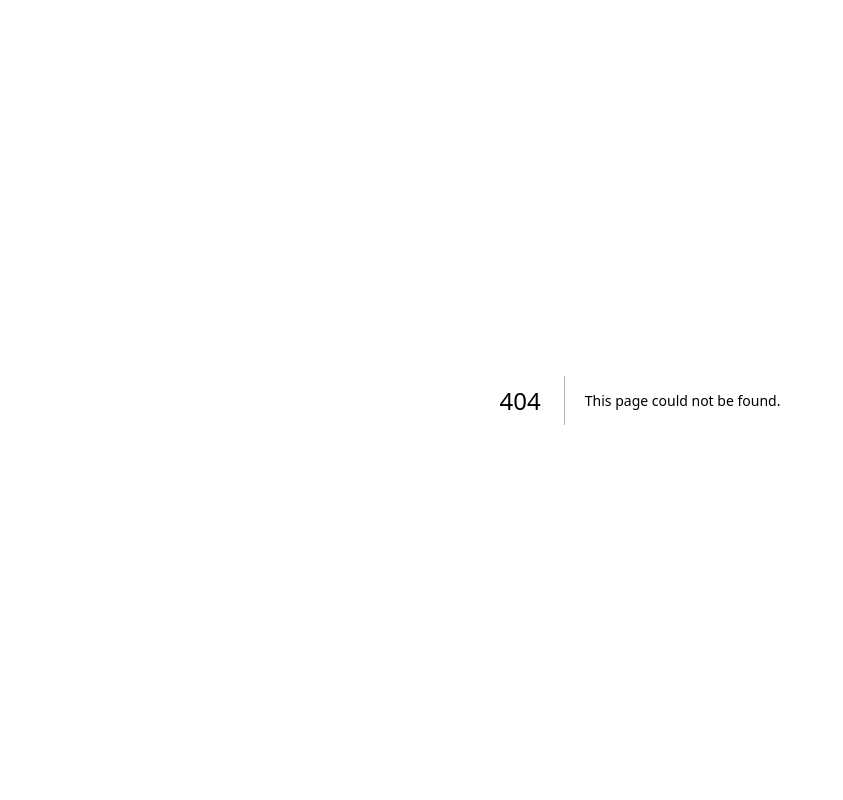
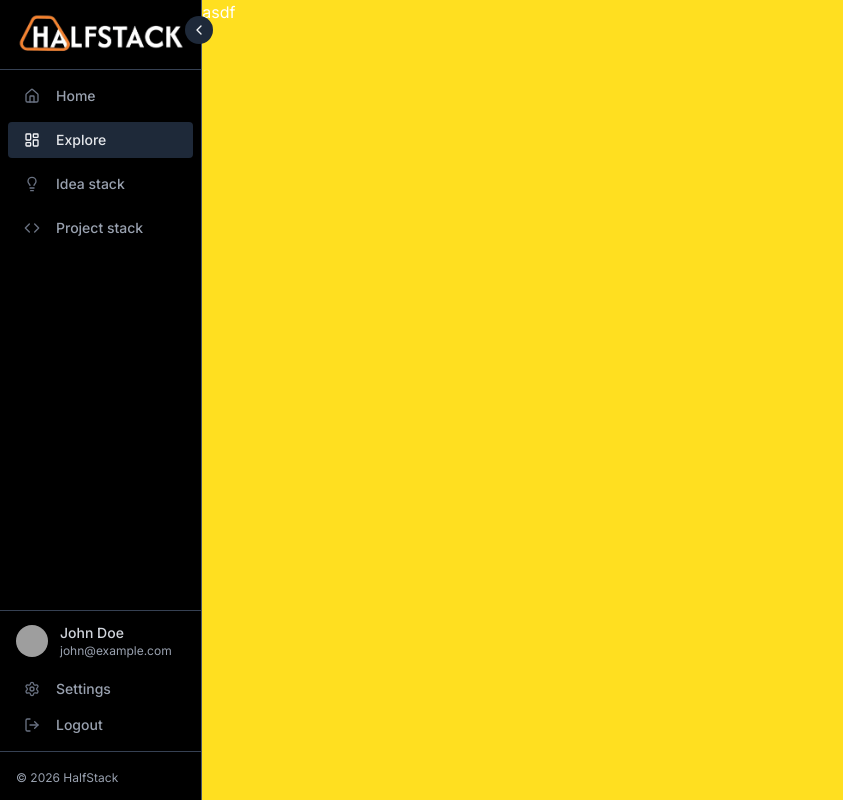
Before and after one commit to Mrunal-Malkar/StackRescue, a Next.js app: page /explore in a window 1280 px wide. Before the commit this address had no page. Shown: the whole page, without its empty margins (0-843 px from the left). Built offline with nearby package versions, Linux system fonts and the light colour scheme; grey boxes are pictures that could not be loaded.

Commit message:
add sidebaar & fix css file import

```diff
--- /dev/null
+++ b/app/explore/page.tsx
@@ -0,0 +1,13 @@
+import Sidebar from "@/components/sidebar"
+
+const Explore = () => {
+
+    return (
+        <div className='w-screen min-h-screen flex bg-black text-white'>
+           <Sidebar/>
+            <div className='w-full bg-yellow-300'>asdf</div>
+        </div>
+  )
+}
+
+export default Explore
--- a/app/globals.css
+++ b/app/globals.css
@@ -1,6 +1,5 @@
 @import "tailwindcss";
 @import "tw-animate-css";
-@import "shadcn/tailwind.css";
 
 /*
 @custom-variant dark (&:is(.dark *));
--- a/app/page.tsx
+++ b/app/page.tsx
@@ -1,9 +1,11 @@
-import { Button } from "@/components/ui/button";
+import { Button, ButtonCustom } from "@/components/ui/button";
 import { Navbar } from "@/components/ui/Navbar";
 import { Globe, Handshake, LucideCircleArrowUp, User2 } from "lucide-react";
 import Image from "next/image";
+import { redirect } from "next/navigation";
 
 export default function Home() {
+
   return (
     <div className="flex flex-col min-h-screen w-full overflow-x-hidden bg-zinc-500 font-sans dark:bg-black">
       <div className="h-screen flex flex-col ">
@@ -38,12 +40,12 @@ const HeroSection = () => {
         <h3 className="text-xl">Ready to Explore/Create a stack?</h3>
       </div>
       <div className="justify-between items-center flex pt-6 gap-x-6 lg:gap-x-12">
-        <Button className="cursor-pointer hover:from-blue-400 p-4 hover:scale-105 hover:to-blue-600 hover:bg-linear-to-br rounded-2xl bg-white text-black">
+        <ButtonCustom link="explore" className="cursor-pointer hover:from-blue-400 p-4 hover:scale-105 hover:to-blue-600 hover:bg-linear-to-br rounded-2xl bg-white text-black">
           Explore
-        </Button>
-        <Button className="cursor-pointer hover:from-blue-400 p-4 hover:scale-105 hover:to-blue-600 hover:bg-linear-to-br rounded-2xl bg-white text-black">
+        </ButtonCustom>
+        <ButtonCustom link="#" className="cursor-pointer hover:from-blue-400 p-4 hover:scale-105 hover:to-blue-600 hover:bg-linear-to-br rounded-2xl bg-white text-black">
           Create a Stack
-        </Button>
+        </ButtonCustom>
       </div>
     </div>
   );
--- /dev/null
+++ b/components/sidebar.tsx
@@ -0,0 +1,114 @@
+'use client'
+import { ChevronLeft, Code, Home, LayoutDashboard, Lightbulb, LogOut,Settings } from 'lucide-react'
+import React, { useState } from 'react'
+import { cn } from "@/components/utils/cn"
+import SidebarItem from "@/components/ui/sidebar-item"
+import Image from 'next/image'
+
+interface SidebarProps {
+  className?: string
+}
+
+const Sidebar: React.FC<SidebarProps> = ({ className }) => {
+  const [isCollapsed, setIsCollapsed] = useState(false)
+
+  const toggleSidebar = () => {
+    setIsCollapsed((prev) => !prev)
+  }
+
+  const menuItems = [
+    { icon: Home, label: 'Home', active: false, slug: '/' },
+    { icon: LayoutDashboard, label: 'Explore', active: true, slug: '/explore' },
+    { icon: Lightbulb, label: 'Idea stack', active: false, slug: '/create#idea' },
+    { icon: Code, label: 'Project stack', active: false, slug: '/create#project' },
+  ]
+
+  const userActions = [
+    { icon: Settings, label: 'Settings', active: false, slug: '/settings' },
+    { icon: LogOut, label: 'Logout', active: false, slug: '/logout' },
+  ]
+
+  return (
+    <aside
+      className={cn(
+        'flex h-screen flex-col border-r border-r-gray-600 bg-black',
+        isCollapsed ? 'w-20' : 'w-60',
+        className,
+      )}
+    >
+      {/* Header */}
+      <div className="relative border-b border-b-gray-700 px-4 py-3">
+        <div className="flex items-center space-x-3">
+          <Image
+          src="/logo-transparent.png"
+          alt='halfstack logo'
+          height={230}
+          width={170}
+          />
+        </div>
+        <button
+          onClick={toggleSidebar}
+          aria-label="Toggle Sidebar"
+          className="absolute top-4 -right-3 p-1.5 cursor-pointer rounded-full  bg-gray-800 text-gray-100 hover:bg-gray-900"
+        >
+          <ChevronLeft
+            className={cn('h-4 w-4 transition-transform duration-200', isCollapsed && 'rotate-180')}
+          />
+        </button>
+      </div>
+
+      {/* Navigation */}
+      <nav className="mt-2 flex-1">
+        <ul className="space-y-2 px-2">
+          {menuItems.map((item, idx) => (
+            <li key={idx} className='tex'>
+              <SidebarItem {...item} isCollapsed={isCollapsed} />
+            </li>
+          ))}
+        </ul>
+      </nav>
+
+      {/* Footer/User Section */}
+      <div className="mt-auto border-t border-t-gray-700">
+        {/* User Profile */}
+        <div className="flex cursor-pointer items-center px-4 py-3 transition hover:bg-gray-600">
+          <img
+            src="https://images.unsplash.com/photo-1581091226825-a6a2a5aee158?w=32&h=32&fit=crop&crop=face"
+            alt="John Doe"
+            className="size-8 rounded-full"
+          />
+          <div
+            className={cn(
+              'ml-3 flex flex-col transition-opacity duration-200',
+              isCollapsed && 'hidden opacity-0',
+            )}
+          >
+            <span className="text-sm font-medium text-gray-300">John Doe</span>
+            <span className="text-xs text-gray-400">john@example.com</span>
+          </div>
+        </div>
+
+        {/* User Actions */}
+        <div className="px-2 pb-2">
+          {userActions.map((item, idx) => (
+            <SidebarItem key={idx} {...item} isCollapsed={isCollapsed} />
+          ))}
+        </div>
+
+        {/* Footer */}
+        <div className="border-t border-t-gray-700 px-4 py-3">
+          <span
+            className={cn(
+              'text-xs text-gray-400 transition-opacity duration-200',
+              isCollapsed && 'hidden opacity-0',
+            )}
+          >
+            © 2026 HalfStack
+          </span>
+        </div>
+      </div>
+    </aside>
+  )
+}
+
+export default Sidebar
--- a/components/ui/Navbar.tsx
+++ b/components/ui/Navbar.tsx
@@ -5,7 +5,7 @@ import React from "react";
 export const Navbar = () => {
   const navLinks = [
     { name: "Home", path: "/" },
-    { name: "Explore", path: "/" },
+    { name: "Explore", path: "/explore" },
     { name: "Latest", path: "/" },
   ];
 
--- a/components/ui/button.tsx
+++ b/components/ui/button.tsx
@@ -4,6 +4,7 @@ import { Button as ButtonPrimitive } from "@base-ui/react/button"
 import { cva, type VariantProps } from "class-variance-authority"
 
 import { cn } from "@/lib/utils"
+import { ButtonHTMLAttributes } from "react"
 
 const buttonVariants = cva(
   "group/button inline-flex shrink-0 items-center justify-center rounded-md border border-transparent bg-clip-padding text-sm font-medium whitespace-nowrap transition-all outline-none select-none focus-visible:border-ring focus-visible:ring-3 focus-visible:ring-ring/50 active:translate-y-px disabled:pointer-events-none disabled:opacity-50 aria-invalid:border-destructive aria-invalid:ring-3 aria-invalid:ring-destructive/20 dark:aria-invalid:border-destructive/50 dark:aria-invalid:ring-destructive/40 [&_svg]:pointer-events-none [&_svg]:shrink-0 [&_svg:not([class*='size-'])]:size-4",
@@ -57,4 +58,33 @@ function Button({
   )
 }
 
-export { Button, buttonVariants }
+type ButtonCustomProps = {
+  className?: string
+  link?: string
+  onClickDo?: () => void
+  children: React.ReactNode
+}
+
+function ButtonCustom({
+  className,
+  link,
+  children,
+  onClickDo,
+}: ButtonCustomProps) {
+
+  if (link) {
+    return (
+      <a href={link} className={className}>
+        {children}
+      </a>
+    )
+  }
+
+  return (
+    <button className={className} onClick={onClickDo}>
+      {children}
+    </button>
+  )
+}
+
+export { Button, buttonVariants,ButtonCustom }
--- /dev/null
+++ b/components/ui/sidebar-item.tsx
@@ -0,0 +1,49 @@
+import { cn } from "@/components/utils/cn"
+
+interface SidebarItemProps {
+  icon: React.ElementType
+  label: string
+  active?: boolean
+  isCollapsed: boolean
+  slug: string
+}
+
+const SidebarItem: React.FC<SidebarItemProps> = ({
+  icon: Icon,
+  label,
+  active = false,
+  isCollapsed,
+  slug = '#',
+}) => {
+  return (
+<a
+  href="javascript:void(0)"
+  className={cn(
+    "group flex items-center rounded px-4 py-2 text-sm transition",
+    active
+      ? "bg-gray-800 text-gray-200"
+      : "text-gray-400 hover:bg-gray-800 hover:text-gray-300"
+  )}
+>
+  <Icon
+    className={cn(
+      "size-4 shrink-0 transition-colors",
+      active
+        ? "text-gray-100"
+        : "text-gray-500 group-hover:text-indigo-400"
+    )}
+  />
+
+  <span
+    className={cn(
+      "ml-4 font-medium transition-opacity duration-200",
+      isCollapsed && "hidden opacity-0"
+    )}
+  >
+    {label}
+  </span>
+</a>
+  )
+}
+
+export default SidebarItem
--- /dev/null
+++ b/components/utils/cn.ts
@@ -0,0 +1,10 @@
+import clsx, { ClassValue } from 'clsx'
+import { twMerge } from 'tailwind-merge'
+
+/**
+ * A utility function that merges Tailwind classes while ensuring
+ * user-defined styles override defaults.
+ */
+export function cn(...inputs: ClassValue[]) {
+  return twMerge(clsx(inputs))
+}
--- /dev/null
+++ b/globals.d.ts
@@ -0,0 +1 @@
+declare module "*.css";
```
